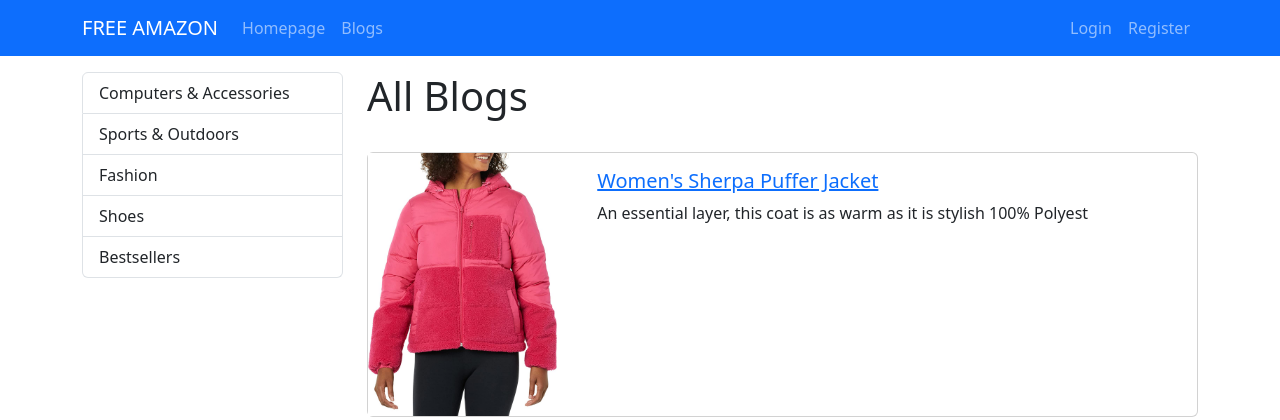
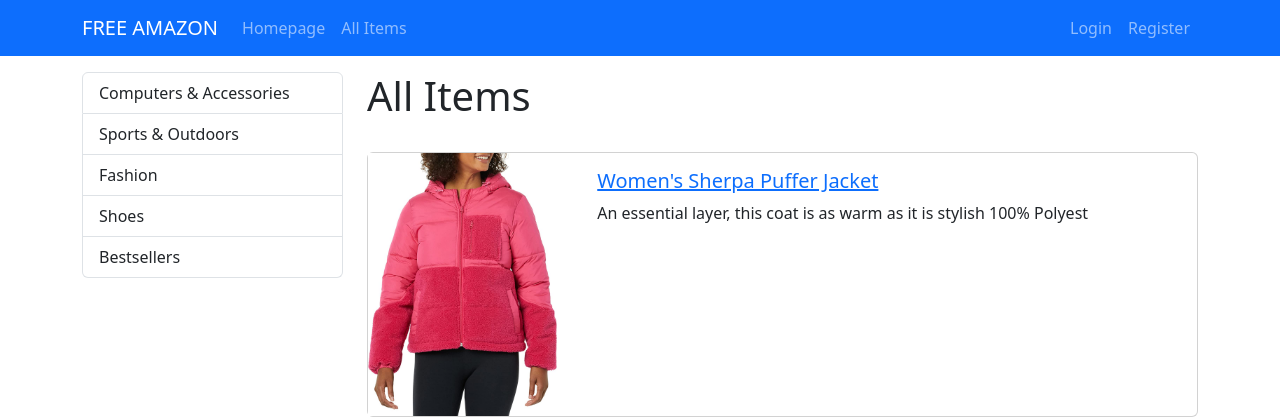
Before and after one commit to enesbasbug/ecommerce_django, a Django app: page /blogs in a window 1280 px wide. Shown: the top 420 px of the page. Run offline with Django 4.2, Linux system fonts and the light colour scheme; data comes from the database, SQL or seed files in the repository; some libraries are stand-ins or nearby versions.

Commit message:
fixed label names

```diff
--- a/blogapp/blog/templates/blog/blogs.html
+++ b/blogapp/blog/templates/blog/blogs.html
@@ -8,7 +8,7 @@
 
 
 {% block title %}
-    Blogs
+    E-commerce
 {% endblock %}
 
 
@@ -22,7 +22,7 @@
             {% include 'partials/_categories.html' %}
         </div>
         <div class="col-9">
-            <h1>All Blogs</h1>
+            <h1>All Items</h1>
             <br>
             {% comment %} blogs|length>0 threw and error; it has to be written as length > 0 with whitespaces, as shown below {% endcomment %}
             {% if blogs|length > 0   %} {% comment %}  checking if the category have any blogs related to it. {% endcomment %}
--- a/blogapp/templates/partials/_navbar.html
+++ b/blogapp/templates/partials/_navbar.html
@@ -11,7 +11,7 @@
                     <a href="{% url 'home' %}" class="nav-link">Homepage</a>
                 </li>
                 <li class="nav-item">
-                    <a href="{% url 'blogs' %}" class="nav-link">Blogs</a>
+                    <a href="{% url 'blogs' %}" class="nav-link">All Items</a>
                 </li>
             </ul>
             {% comment %} me = margin start, to the right {% endcomment %}
```
